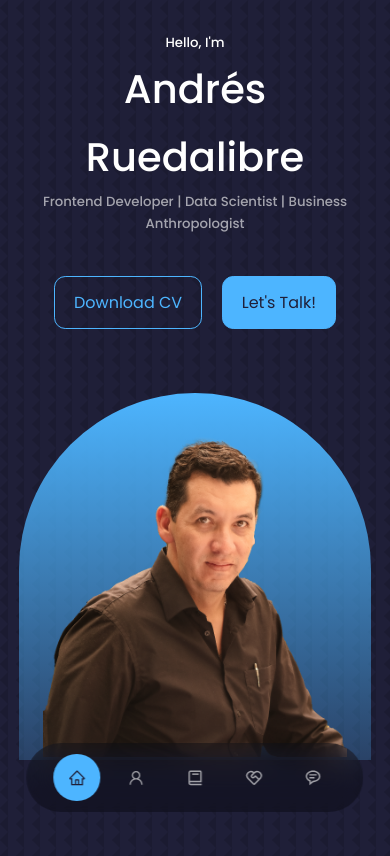
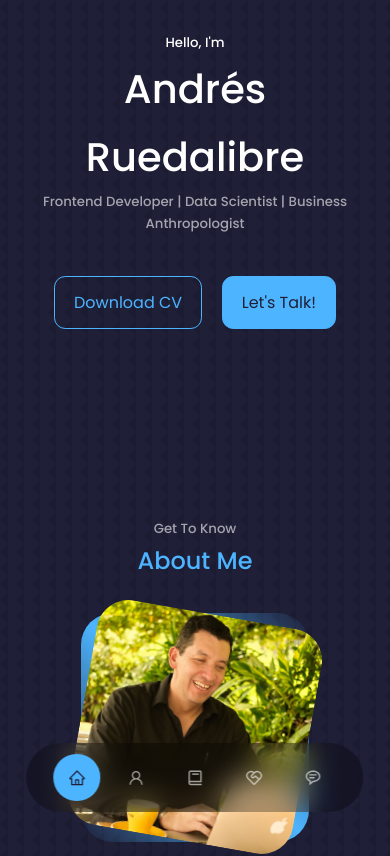
Before and after one commit to ruedalibre/react-portfolio-website, a React (Create React App) app: page / in a window 390 px wide. Shown: the top 856 px of the page. Built offline with nearby package versions, Linux system fonts and the light colour scheme.

Commit message:
responsive adaptation

```diff
--- a/src/components/header/header.css
+++ b/src/components/header/header.css
@@ -46,7 +46,7 @@ header {
     /* Fondo con degradado lineal en sentido horizontal, de color primario a transparente */
     background: linear-gradient(var(--color-primary), transparent);
     width: 22rem;
-    height: 30rem;
+    height: 23rem;
     position: absolute;
     /* Recorta y centra la imagen */
     left: calc(50% - 11rem);
@@ -72,20 +72,27 @@ header {
 
 @media screen and (max-width: 1024px) {
     header {
-        height: 100vh;
+        height: 50vh;
+        padding-top: 5rem;
+    }
+    .me {
+        display: none;
     }
 }
 
 /* ========= MEDIA QUERIES (Small devices) ========== */
 
-@media screen and (max-width: 600px) {
+@media screen and (max-width: 720px) {
     header {
-        height: 90vh;
+        height: 50vh;
         padding-top: 2rem;
     }
     /* Esconde redes sociales y scroller móviles */
     .header__socials, .scroll__down {
         display: none;
     }
+    .me {
+        display: none;
+    }
 
 }
```
